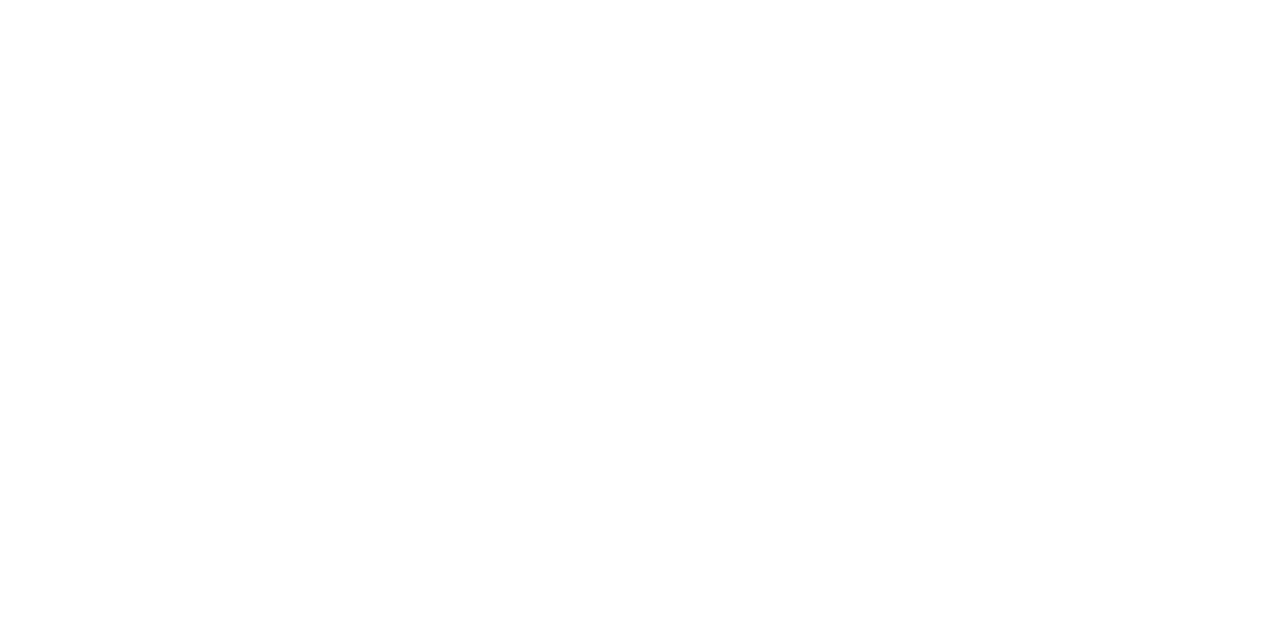
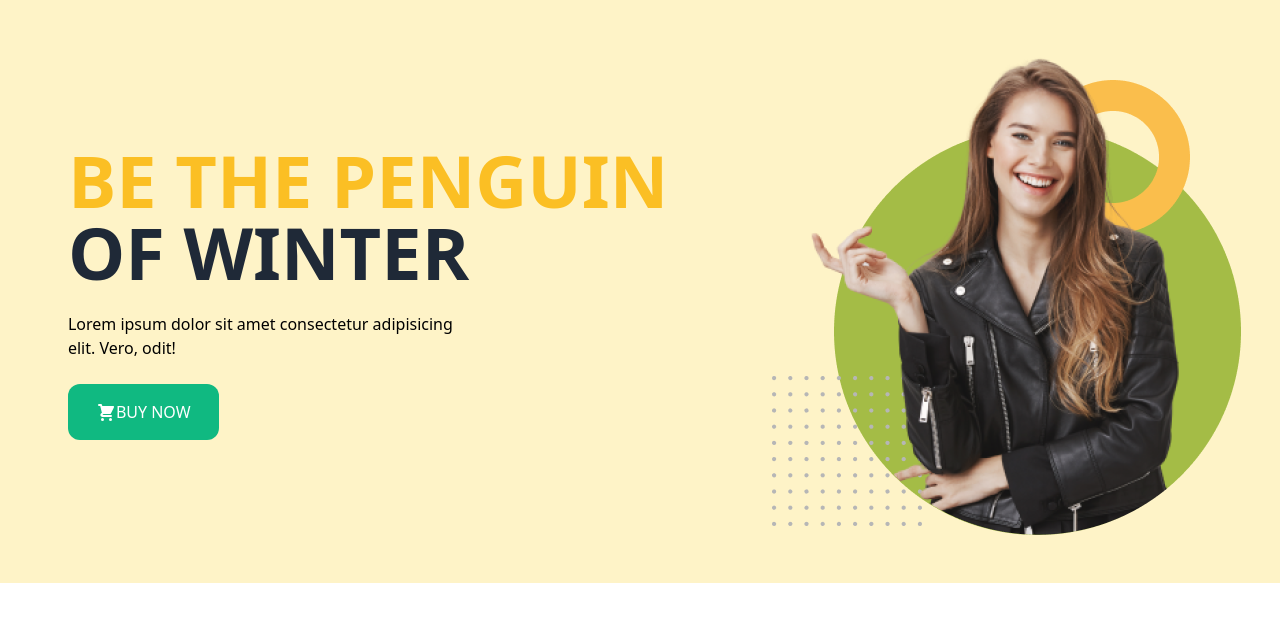
Before and after one commit to jaforjaforjafor/tailwind-penguin-prtc, a plain HTML site: page index.html in a window 1280 px wide. Drawn offline with nearby package versions, Linux system fonts and the light colour scheme.

Commit message:
section1cmplte

```diff
--- a/index.html
+++ b/index.html
@@ -6,9 +6,42 @@
     <meta http-equiv="X-UA-Compatible" content="IE=edge">
     <meta name="viewport" content="width=device-width, initial-scale=1.0">
     <title>tailwind with penguin fashion</title>
+    <!-- tailwind css -->
+    <link href="https://unpkg.com/tailwindcss@^2/dist/tailwind.min.css" rel="stylesheet">
+
+
 </head>
 
 <body>
+    <header class="bg-yellow-100">
+        <section class="container flex items-center justify-around mx-4 py-12">
+            <div class="space-y-6">
+                <h1 class="text-7xl font-bold uppercase ">
+                    <span class="text-yellow-400">be the penguin</span>
+                    <br> <span class="text-gray-800">of winter</span>
+                </h1>
+                <p class="w-2/3">Lorem ipsum dolor sit amet consectetur adipisicing elit. Vero, odit!</p>
+                <button class="uppercase text-white px-7 py-4 bg-green-500 rounded-xl font-medium"><svg
+                        xmlns="http://www.w3.org/2000/svg" class="inline h-5 w-5" viewBox="0 0 20 20"
+                        fill="currentColor">
+                        <path
+                            d="M3 1a1 1 0 000 2h1.22l.305 1.222a.997.997 0 00.01.042l1.358 5.43-.893.892C3.74 11.846 4.632 14 6.414 14H15a1 1 0 000-2H6.414l1-1H14a1 1 0 00.894-.553l3-6A1 1 0 0017 3H6.28l-.31-1.243A1 1 0 005 1H3zM16 16.5a1.5 1.5 0 11-3 0 1.5 1.5 0 013 0zM6.5 18a1.5 1.5 0 100-3 1.5 1.5 0 000 3z" />
+                    </svg>buy now</button>
+            </div>
+            <div>
+                <img src="images/model.png" alt="">
+            </div>
+        </section>
+
+
+
+    </header>
+    <main>
+
+    </main>
+    <footer>
+
+    </footer>
 
 </body>
 
```
Also changed, not shown: icons/Group 33072.png (added), icons/Group 33091.png (added), icons/Group 33102.png (added), icons/green.png (added), icons/image 12.png (added), icons/image 13.png (added), icons/image 14.png (added), icons/shopping-cart 1.png (added), images/jacket-1.png (added), images/jacket-2.png (added), images/jacket-3.png (added), images/jacket-4.png (added), images/jacket-5.png (added), images/jacket-6.png (added), 3 more files.
